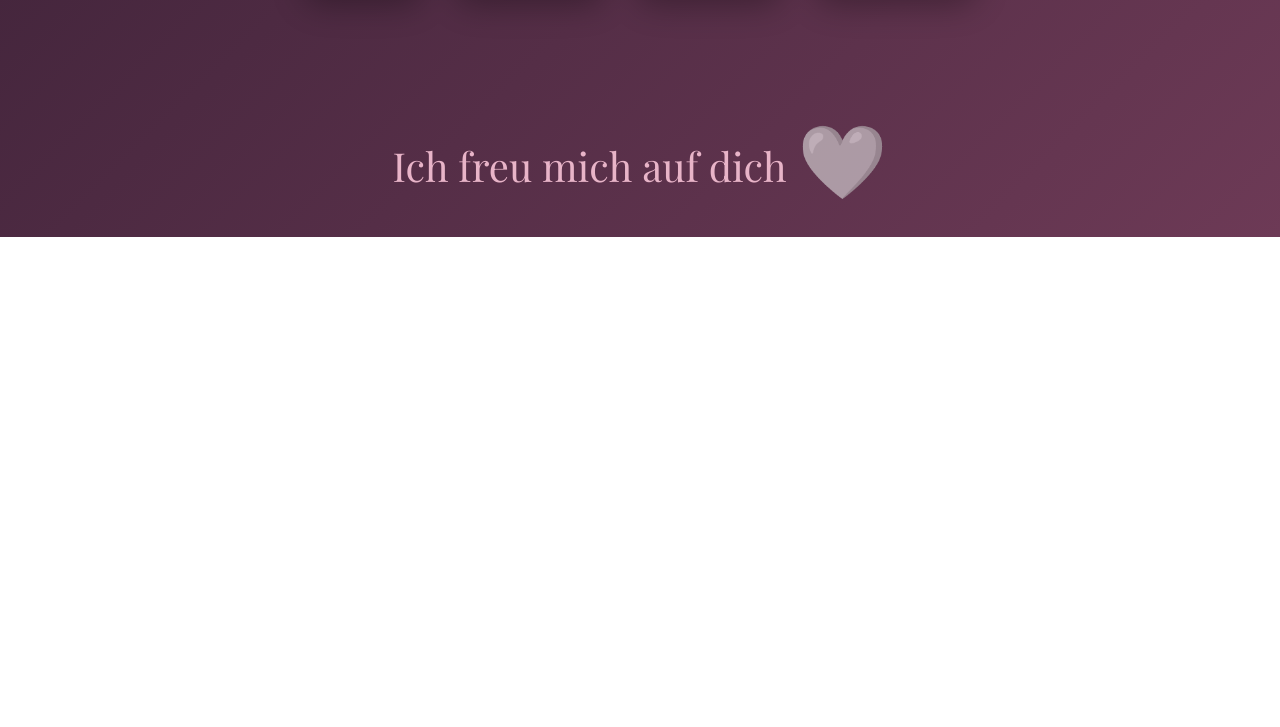
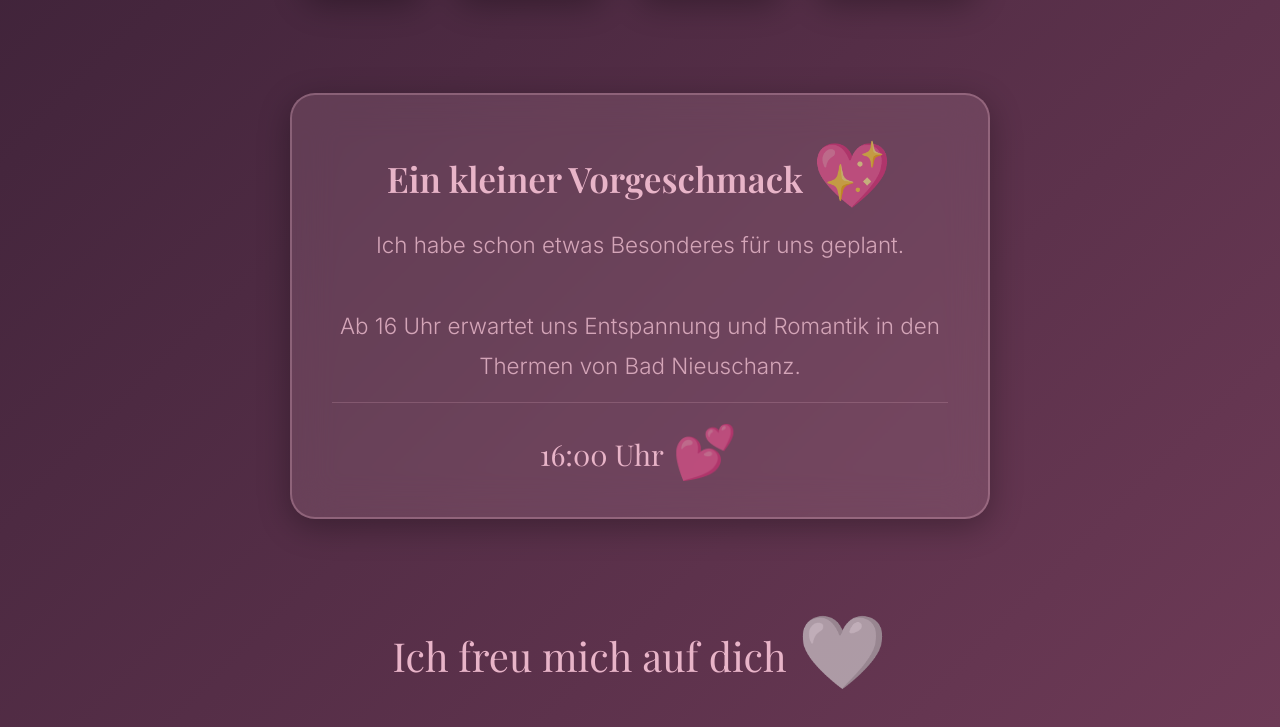
Before and after one commit to leonwenke-droid/valentinsday, a plain HTML site: page index.html in a window 1280 px wide. Shown: the part 930-1657 px from the top of the page. Before the commit the page ends 1167 px from the top, so only its background shows below. Drawn offline with nearby package versions, Linux system fonts and the light colour scheme.

Commit message:
Add: Teaser für Thermenbesuch in Bad Nieuschanz ab 16 Uhr
Co-authored-by: Cursor <cursoragent@cursor.com>

```diff
--- a/index.html
+++ b/index.html
@@ -184,15 +184,56 @@
             }
         }
 
+        .teaser-box {
+            background: rgba(232, 180, 200, 0.15);
+            border: 2px solid rgba(232, 180, 200, 0.3);
+            border-radius: 25px;
+            padding: 2.5rem;
+            margin: 3rem auto;
+            max-width: 700px;
+            backdrop-filter: blur(20px);
+            -webkit-backdrop-filter: blur(20px);
+            box-shadow: 0 8px 32px rgba(0, 0, 0, 0.3);
+            animation: fadeInUp 1s ease-out 0.9s both;
+        }
+
+        .teaser-title {
+            font-family: 'Playfair Display', serif;
+            font-size: clamp(1.5rem, 3.5vw, 2.2rem);
+            font-weight: 600;
+            color: #e8b4c8;
+            margin-bottom: 1rem;
+            line-height: 1.4;
+        }
+
+        .teaser-text {
+            font-family: 'Inter', sans-serif;
+            font-size: clamp(1.1rem, 2.5vw, 1.4rem);
+            font-weight: 300;
+            color: #d4a5b8;
+            line-height: 1.8;
+            margin-bottom: 1rem;
+        }
+
+        .teaser-time {
+            font-family: 'Playfair Display', serif;
+            font-size: clamp(1.3rem, 3vw, 1.8rem);
+            font-weight: 400;
+            color: #e8b4c8;
+            margin-top: 1rem;
+            padding-top: 1rem;
+            border-top: 1px solid rgba(232, 180, 200, 0.2);
+        }
+
         .message {
             font-family: 'Playfair Display', serif;
             font-size: clamp(1.5rem, 4vw, 2.5rem);
             font-weight: 400;
             color: #e8b4c8;
-            margin-top: 4rem;
+            margin-top: 2rem;
             line-height: 1.6;
             max-width: 700px;
-            animation: fadeInUp 1s ease-out 1s both;
+            animation: fadeInUp 1s ease-out 1.2s both;
         }
 
         /* Mobile responsive */
@@ -233,6 +274,13 @@
                 <span class="countdown-number" id="seconds">0</span>
                 <span class="countdown-label">Sekunden</span>
             </div>
+        </div>
+
+        <div class="teaser-box">
+            <h2 class="teaser-title">Ein kleiner Vorgeschmack <span class="heart-decoration">💖</span></h2>
+            <p class="teaser-text">Ich habe schon etwas Besonderes für uns geplant.<br><br>
+            Ab 16 Uhr erwartet uns Entspannung und Romantik in den Thermen von Bad Nieuschanz.</p>
+            <p class="teaser-time">16:00 Uhr <span class="heart-decoration">💕</span></p>
         </div>
 
         <p class="message">Ich freu mich auf dich <span class="heart-decoration">🤍</span></p>
```
